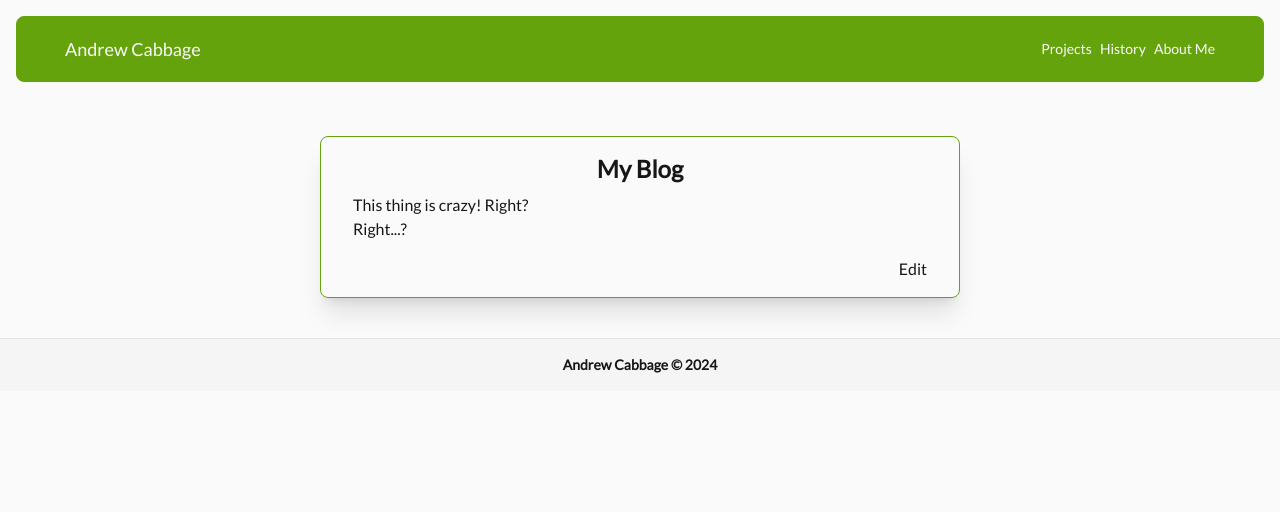
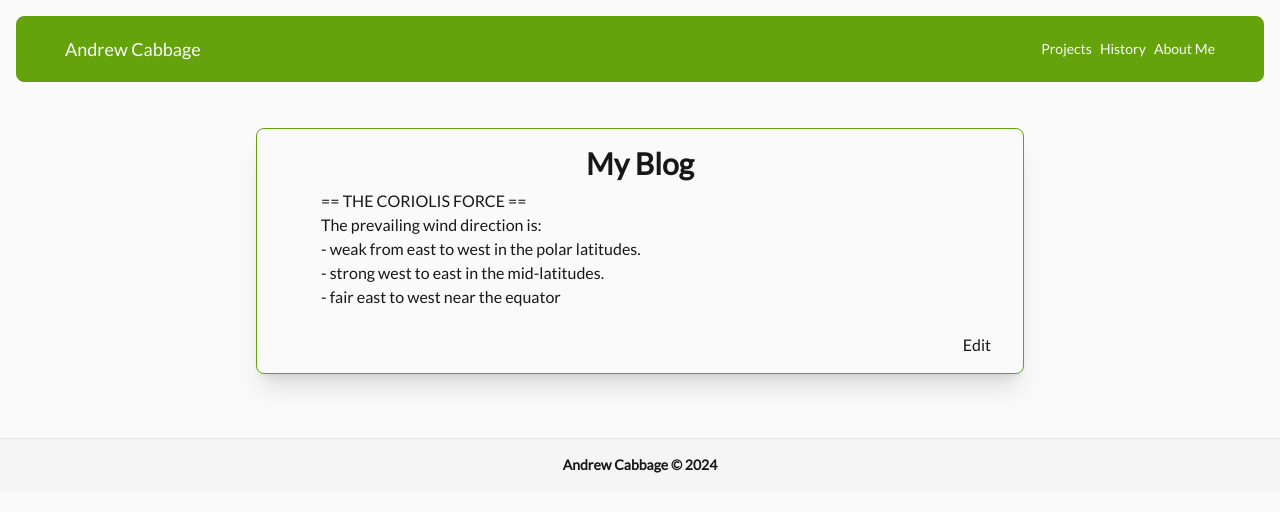
Before and after one commit to aocabbage/webdemo, a Next.js app: page /projects/blog in a window 1280 px wide. Shown: the top 512 px of the page. Built offline with nearby package versions, Linux system fonts and the light colour scheme.

Commit message:
fixed styles n containers

```diff
--- a/app/about-me/page.js
+++ b/app/about-me/page.js
@@ -8,16 +8,11 @@ import myself from '../src/Images/me.jpg'
 export default function Home() {
     return(
         <div className="mt-28 mb-12 sm:mt-32 w-screen">
-            <Column>
-                <Row style="">
-                    <ImageContainer title="Andrew Cabbage" text="Student at the University of Washington" url={myself} style="">
-                        <p className="text-left mt-4">
-                            Hi there! I'm Andrew Cabbage, an 18 year-old freshman at the University of Washington. I come from Yakima, Washington and have many interests from all over the place. I have been baking since I was ten, programming since I was seven, and hiking since longer than I can remember!
-                        </p>
-                    </ImageContainer>
-                </Row>
-            </Column>
-
+            <ImageContainer title="Andrew Cabbage" text="Student at the University of Washington" url={myself} style="mx-0 sm:mx-[20vw]">
+                <p className="text-left mt-4">
+                    Hi there! I'm Andrew Cabbage, an 18 year-old freshman at the University of Washington. I come from Yakima, Washington and have many interests from all over the place. I have been baking since I was ten, programming since I was seven, and hiking since longer than I can remember!
+                </p>
+            </ImageContainer>
         </div>
     )
 }
--- a/app/actions/update-blog.js
+++ /dev/null
@@ -1,8 +0,0 @@
-'use server';
-
-import fs from 'fs';
-
-export async function updateBlog(data) {
-  fs.writeFileSync('app/projects/blog/blog.txt', data);
-  return { message: 'File updated successfully' };
-}
--- /dev/null
+++ b/app/actions/update-text-file.js
@@ -0,0 +1,8 @@
+'use server';
+
+import fs from 'fs';
+
+export async function updateTextFile(data, filePath) {
+  fs.writeFileSync(filePath, data);
+  return { message: 'File updated successfully' };
+}
--- a/app/components/Buttons.js
+++ b/app/components/Buttons.js
@@ -1,6 +1,6 @@
 export function FilledButton({ children }) {
     return (
-      <DefaultButton style="bg-primary-50 border-secondary-700 text-secondary-700 md:hover:bg-secondary-900 md:hover:border-secondary-900 md:hover:text-primary-50">
+      <DefaultButton style="bg-primary-50 border-secondary-600 text-secondary-600 md:hover:bg-secondary-600 md:hover:border-secondary-600 md:hover:text-primary-50">
         {children}
       </DefaultButton>
     );
--- a/app/components/Container.js
+++ b/app/components/Container.js
@@ -5,7 +5,7 @@ import SectionHeader from "./SectionHeader";
 
 export function LinkedContainter({ children, title, url, style}) {
   return(
-  <DefaultContainer style={`mb-16 w-full sm:w-[30vw] ${style}`}>
+  <DefaultContainer baseStyle={`w-full sm:w-[30vw] mt-6 sm:mt-8 ${style}`}>
     <div className="py-4 space-y-2">
       <SectionHeader title={title}/>
       <div className="mx-8 text-justify">
@@ -26,7 +26,7 @@ export function LinkedContainter({ children, title, url, style}) {
 
 export default function TextContainer({children, title, style}) {
   return (
-    <DefaultContainer style={style}>
+    <DefaultContainer baseStyle={style}>
       <div className="py-4 space-y-2">
       <SectionHeader title={title}/>
         <div className="mx-8 text-justify">
@@ -37,10 +37,22 @@ export default function TextContainer({children, title, style}) {
   )
 }
 
+export function BlogContainer({children, title, style}) {
+
+  return(
+    <DefaultContainer baseStyle={`mx-0 sm:mx-1/5 ${style}`}>
+      <h1 className="text-2xl text-center font-bold">
+        {title}
+      </h1>
+      {children}
+    </DefaultContainer>
+  )
+}
+
 export function ImageContainer({children, title, text, url, style}) {
   return (
-    <DefaultContainer style={`sm:flex justify-center sm:justify-around max-w-2xl ${style}`}>
-      <div className="sm:shrink-0 w-[75vw] h-[75vw] mx-auto my-12 sm:m-0 rounded-full sm:rounded-none sm:h-full sm:w-1/2 overflow-hidden">
+    <DefaultContainer baseStyle={`flex flex-col sm:flex-row mx-auto ${style}`}>
+      <div className="sm:shrink-0 w-[75vw] h-[75vw] mx-auto my-12 sm:m-0 rounded-full sm:rounded-none sm:w-1/2 sm:h-auto overflow-hidden">
         <Image
           src={url}
           alt="Some image"
@@ -58,9 +70,9 @@ export function ImageContainer({children, title, text, url, style}) {
   )
 }
 
-function DefaultContainer({children, style}) {
+function DefaultContainer({children, baseStyle}) {
   return(
-    <div className={`relative sm:rounded-lg shadow-xl text-primary-900 border border-secondary-600 overflow-hidden ${style}`}>
+    <div className={`duration-300 hover:shadow-[0px_0px_15px] hover:shadow-secondary-600 my-16 relative sm:rounded-lg shadow-xl text-primary-900 border border-secondary-600 overflow-hidden ${baseStyle}`}>
       {children}
     </div>
   )
--- a/app/components/Navbar.js
+++ b/app/components/Navbar.js
@@ -2,7 +2,7 @@ import Link from "next/link";
 
 export default function Navbar() {
   return (
-    <nav className="fixed z-10 left-0 top-0 right-0 sm:top-4 sm:left-4 sm:right-4 border border-secondary-600 w-auto top-0 bg-secondary-600 text-primary-50 sm:rounded-lg" >
+    <nav className="fixed z-10 left-0 top-0 right-0 sm:top-4 sm:left-4 sm:right-4 border border-secondary-600 w-auto top-0 bg-secondary-600 text-primary-50 sm:rounded-lg duration-300" >
       <div className="h-16 p-4 mx-8 flex items-center justify-between">
         <Link href="/" className="font-medium text-lg md:hover:underline">
           Andrew Cabbage
--- a/app/page.js
+++ b/app/page.js
@@ -26,7 +26,7 @@ export default function Home() {
       </div>
     </div>
     <div className="my-12">
-      <SectionHeader title="What do I do?" text="As a student at the University of Washington" style="mb-12"/>
+      <SectionHeader title="What do I do?" text="As a student at the University of Washington"/>
       <FlexFlip>
         <LinkedContainter title="Programming" url="/projects">
         Lorem ipsum dolor sit amet, consectetur adipiscing elit. Aenean commodo vestibulum quam, quis pulvinar ante. Aliquam sodales elementum nisi, vitae maximus lacus mollis tincidunt. Praesent tempor nunc nisi, sit amet rutrum dolor fringilla eu. Sed commodo, justo sit amet luctus molestie, leo erat venenatis nunc, et posuere nulla arcu ut augue. Sed felis diam, eleifend eget lacinia non, aliquam quis nibh. Aliquam vestibulum viverra ligula, vel suscipit lectus feugiat eget. Cras pulvinar venenatis nisl, et convallis metus placerat id. Integer congue tortor lectus. Cras vitae lorem egestas, bibendum tellus ut, mattis urna. Etiam placerat imperdiet quam eget porta. Proin vel diam lectus. Duis lorem lorem, iaculis vitae sagittis vel, finibus in ligula.
--- a/app/projects/blog/page.js
+++ b/app/projects/blog/page.js
@@ -1,46 +1,48 @@
 "use client"
 
 import blog from './blog.txt';
+import BlogContainer from '@/app/components/Container.js';
+import { updateTextFile } from '@/app/actions/update-text-file';
 
-import { useState } from 'react';
-import { updateBlog } from '../../actions/update-blog';
+import { useState } from "react";
 
 let blogText = blog;
+let lineHeight = 25;
 
 export default function Home() {
 
-  const [editable, setEditable] = useState(0);
+  const blogPath = 'app/projects/blog/blog.txt';
+
+  const [editable, setEditable] = useState(false);
   const [textContent, setTextContent] = useState(blogText);
 
   const saveToPage = () => {
     blogText = textContent;
-    updateBlog(textContent);
-    setEditable(0);
+    updateTextFile(textContent, blogPath);
+    setEditable(false);
   }
 
   const editableButton = "absolute bottom-4 right-8 text-primary-900 hover:underline hover:text-secondary-600 duration-300";
 
   return(
-  <div className="mt-24 flex flex-col justify-center w-full mx-auto py-10">
-    <div className="relative sm:rounded-lg shadow-xl text-primary-900 border border-secondary-600 w-full sm:w-[50%] sm:mx-[25%] py-4 space-y-2">
-      <h1 className="text-2xl text-center font-bold">
-        My Blog
-      </h1>
+  <div className="mt-28 sm:mt-32 justify-center">
+    <BlogContainer title="My Blog" style="mx-0 sm:mx-[20vw]">
       <div className="flex flex-col space=y-4 mx-8 text-justify">
-        {(editable==0) && <>{formatBlogData(blogText)}</>}
-        {(editable== 1) && <textarea id="savableText" value={textContent} onChange={e => setTextContent(e.target.value)} className="border border-primary-500"/>}
+        {(!editable) && <>{formatBlogData(blogText)}</>}
+        {(editable) && <textarea style={{height : lineHeight + 'px'}} id="savableText" value={textContent} onChange={e => setTextContent(e.target.value)} className="border border-primary-500"/>}
       </div>
       <div className="mt-4 w-full h-8 bg-primary-50">
-        {(editable == 0) && <button onClick={() => setEditable(1)} className={editableButton}>Edit</button>}
-        {(editable == 1) && <button onClick={() => saveToPage()} className={editableButton}>Save</button>}
+        {(!editable) && <button onClick={() => setEditable(true)} className={editableButton}>Edit</button>}
+        {(editable) && <button onClick={() => saveToPage()} className={editableButton}>Save</button>}
       </div>
-    </div>
+    </BlogContainer>
   </div>
   )
 }
 
 function formatBlogData(data) {
   const lineBreaks = data.split('\n');
+  lineHeight = lineBreaks.length * 24;
   let output = [];
   for (let index = 0; index < lineBreaks.length; index++) {
     output.push(<p key={index}>{lineBreaks[index]}</p>);
```
Also changed, not shown: app/projects/blog/blog.txt.
